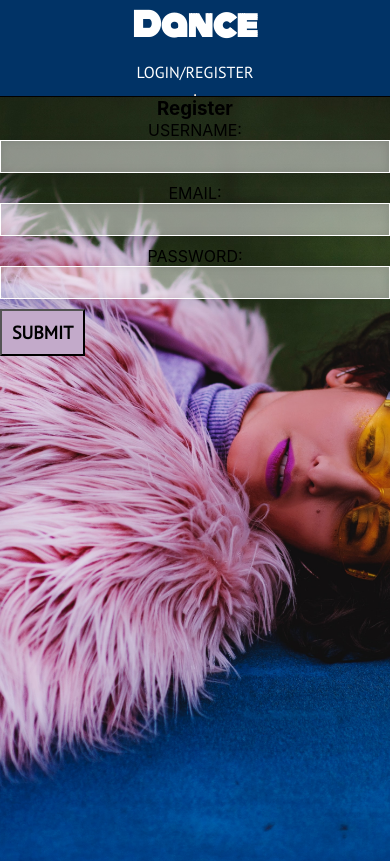
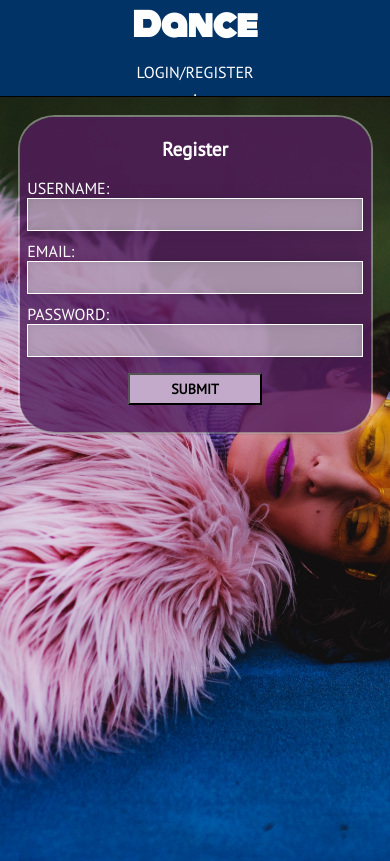
Before and after one commit to GabrielleEaston/dance-studio-app, a React (Create React App) app in the folder client/: page /register in a window 390 px wide. Built offline with nearby package versions, Linux system fonts and the light colour scheme; no server answers.

Commit message:
redployment

```diff
--- a/client/src/App.css
+++ b/client/src/App.css
@@ -84,7 +84,8 @@ header h1 {
   width: 40%;
 }
 
-input, select{
+input,
+select {
   border: 5px solid white;
   -webkit-box-shadow: inset 0 0 8px rgba(0, 0, 0, 0.1),
     0 0 16px rgba(0, 0, 0, 0.1);
@@ -128,7 +129,7 @@ button.all-dances {
   width: 20%;
   background-color: #9c889c;
 }
-a.register{
+a.register {
   background-color: #9c889c;
 }
 .dance-info-container {
@@ -140,7 +141,7 @@ a.register{
   padding-top: 6%;
   padding-bottom: 6%;
 }
-.border-dance{
+.border-dance {
   border: 1px solid #9c889c;
   margin-bottom: 5%;
 }
@@ -161,13 +162,17 @@ a.register{
   border: 1px solid #9c889c;
 }
 
-
-@media (max-width: 550px){
-header{
-  flex-direction: column;
-  height: 100%;
+@media (max-width: 1045px) {
+  .login-form {
+    margin: 5% 20%;
+  }
 }
 
+@media (max-width: 745px) {
+  header {
+    flex-direction: column;
+    height: 100%;
+  }
 
   .login-form {
     margin: 5% 5%;
@@ -175,27 +180,26 @@ header{
       0 0 0 2px rgba(255, 255, 255, 0.4);
     text-align: left;
   }
-  .login-form h3{
+  .login-form h3 {
     font-size: 1.2em;
   }
-  input, select{
+  input,
+  select {
     border: 1px solid white;
     padding: 8px;
-
   }
-  a.register{
+  a.register {
     padding: 8px;
     font-size: 14px;
   }
-  .login-form button{
+  .login-form button {
     padding: 5px;
     font-size: 14px;
   }
-  .dance-container{
+  .dance-container {
     width: 100%;
   }
-  .dance-info-container p{
+  .dance-info-container p {
     width: 80%;
   }
-
 }
--- a/client/src/components/Category.jsx
+++ b/client/src/components/Category.jsx
@@ -22,13 +22,13 @@ export default class Category extends Component {
       <div className="dance-container">
         {category && (
           <>
-            {/* <h3>{category.name}</h3> */}
+
             {category.map(dance => (
               <div key={dance.id} className="border-dance">
                 <div className="dance-info-container">
                 <h5>{dance.name}</h5>
                 <p>{dance.description}</p>
-                  <img src={dance.image} />
+                  <img src={dance.image} alt={dance.name}/>
                   </div>
                 <Link to={`/dances/${dance.id}`}>
                   <button className="all-dances">Learn More</button>
--- a/client/src/components/Main.jsx
+++ b/client/src/components/Main.jsx
@@ -147,6 +147,7 @@ export default class Main extends Component {
             const { id } = props.match.params;
             return (
               <OneDance
+                {...props}
                 danceId={id}
                 // categories={this.state.categories}
                 // dances={this.state.dances}
--- a/client/src/components/OneDance.jsx
+++ b/client/src/components/OneDance.jsx
@@ -1,6 +1,5 @@
 import React, { Component } from "react";
 import { getOneDance } from "../services/api-helper";
-import { Link } from "react-router-dom";
 export default class OneDance extends Component {
   state = {
     dance: null
@@ -14,18 +13,7 @@ export default class OneDance extends Component {
     this.setState({ dance });
   };
 
-  // handleChange = (e) => {
-  //   const { value } = e.target;
-  //   this.setState({
-  //     flavor: value
-  //   })
-  // }
 
-  // handleSubmit = async (e) => {
-  //   e.preventDefault();
-  //   const food = await addFlavor(this.state.flavor, this.state.food.id);
-  //   this.setState({ food });
-  // }
 
   render() {
     const { dance } = this.state;
@@ -36,7 +24,7 @@ export default class OneDance extends Component {
             <div key={dance.id}>
               <h5>{dance.name}</h5>
               <p>{dance.description}</p>
-              <img src={dance.image} />
+              <img src={dance.image} alt={dance.name}/>
             </div>
 
           </div>
--- a/client/src/components/Register.jsx
+++ b/client/src/components/Register.jsx
@@ -1,27 +1,30 @@
-import React, { Component } from 'react'
+import React, { Component } from "react";
 
 export default class Register extends Component {
   state = {
-    username: '',
-    email: '',
-    password: ''
-  }
+    username: "",
+    email: "",
+    password: ""
+  };
 
-  handleChange = (e) => {
+  handleChange = e => {
     const { name, value } = e.target;
     this.setState({
       [name]: value
     });
-  }
+  };
 
   render() {
     const { username, email, password } = this.state;
     return (
-      <form onSubmit={(e) => {
-        e.preventDefault();
-        this.props.handleRegister(this.state);
-        this.props.history.push('/');
-      }}>
+      <form
+        className="login-form"
+        onSubmit={e => {
+          e.preventDefault();
+          this.props.handleRegister(this.state);
+          this.props.history.push("/");
+        }}
+      >
         <h3>Register</h3>
         <label htmlFor="username">username:</label>
         <input
@@ -52,6 +55,6 @@ export default class Register extends Component {
         <br />
         <button>Submit</button>
       </form>
-    )
+    );
   }
 }
```
Also changed, not shown: 2 other files (tests, documents, lock files or other folders).
